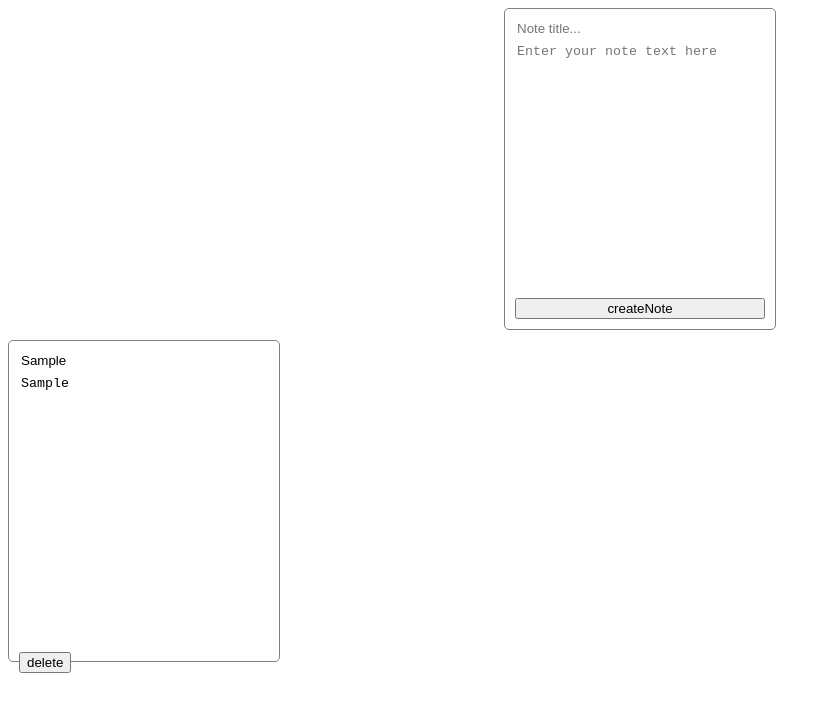
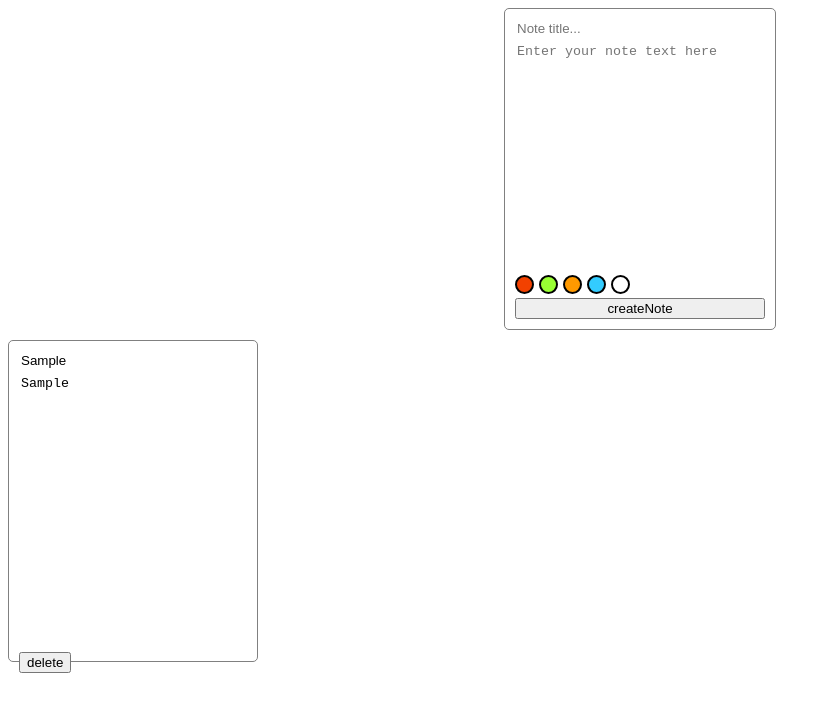
Before and after one commit to DoctorLapen/MyNotes, a React (Create React App) app: page / in a window 1280 px wide. Both pictures are taken after typing "Sample", "Sample" into the empty fields and a click on the button "createNote". Shown: the top 712 px of the page, without its empty margins (0-831 px from the left). Built offline with nearby package versions, Linux system fonts and the light colour scheme.

Commit message:
Add color to notes

```diff
--- /dev/null
+++ b/src/Color.css
@@ -0,0 +1,28 @@
+
+.color input {
+    visibility: hidden;
+    width: 0;
+    margin: 0;
+}
+.color label {
+    display: inline-block;
+    width: 15px;
+    height: 15px;
+    border: 2px solid;
+    border-radius: 50%;
+    margin-right: 5px;
+    position: relative;
+    cursor: pointer;
+}
+.color input[type="radio"]:checked+label:after {
+    content: "";
+    position: absolute;
+    transform: rotate(45deg);
+    left: 10px;
+    top: 6px;
+    opacity: .5;
+    width: 5px;
+    height: 10px;
+    border-right: 1px solid;
+    border-bottom: 1px solid;
+  }
--- /dev/null
+++ b/src/Color.js
@@ -0,0 +1,12 @@
+import React from 'react'
+import "./Color.css"
+const Color = ({color,selectColor}) => {
+  return (
+    <div >
+    <label htmlFor={color.id} style={{backgroundColor: color.value}}></label>
+    <input type="radio" name="color" value={color.value} id={color.id} onChange={(e=>selectColor(e))}/>
+    </div>
+  )
+}
+
+export default Color
--- /dev/null
+++ b/src/ColorSelector.css
@@ -0,0 +1,4 @@
+.color{
+   display:flex;
+   flex-direction: row;
+}
--- /dev/null
+++ b/src/ColorSelector.js
@@ -0,0 +1,20 @@
+import React, { useState } from 'react'
+import Color from './Color'
+import { nanoid } from 'nanoid'
+import   './ColorSelector.css'
+
+const ColorSelector = ({selectColor}) => {
+  const [colors] = useState([
+  {id:nanoid(),value:"#F24100"},
+  {id:nanoid(),value:"#99FF33"},
+  {id:nanoid(),value:"#FF9900"},
+  {id:nanoid(),value:"#33CCFF"},
+  {id:nanoid(),value:"#FFFFFF"},]);
+  return (
+    <div className='color'>
+      {colors.map(color => <Color color={color} selectColor={selectColor} />)}
+    </div>
+  )
+}
+
+export default ColorSelector
--- a/src/CreateNote.css
+++ b/src/CreateNote.css
@@ -2,6 +2,7 @@
     margin-left: auto;
     margin-right: auto;
     display: flex;
+    width:250px;
     flex-direction: column;
     margin-bottom: 10px;
 }
--- a/src/CreateNote.js
+++ b/src/CreateNote.js
@@ -2,13 +2,14 @@ import React, { useState } from 'react'
 import { nanoid } from 'nanoid'
 import "./Note.css"
 import "./CreateNote.css"
+import ColorSelector from './ColorSelector'
 const CreateNote = ({addNote}) => {
-    const [data,setData] = useState({title:"",text:""});
+    const [data,setData] = useState({title:"",text:"",color:"#FFFFFF"});
     const save = (event)=>{
         console.log(data);
         data.id = nanoid();
         addNote(data);
-        setData({title:"",text:""});
+        setData({title:"",text:"",color:"#FFFFFF"});
     }
     const updateData = (event)=>
     {
@@ -18,9 +19,10 @@ const CreateNote = ({addNote}) => {
     }
 
     return (
-        <div className="note createNote">
+        <div className="note createNote" style={{backgroundColor: data.color}}>
         <h4><input placeholder="Note title..." name="title" value={data.title} onChange={updateData}></input></h4>
         <textarea placeholder="Enter your note text here" name="text"value={data.text} onChange={updateData}></textarea>
+        <ColorSelector selectColor={updateData}/>
          <button onClick={save}>createNote</button>
         </div>
       )
--- a/src/Note.css
+++ b/src/Note.css
@@ -1,6 +1,5 @@
 .note{
     height: 300px;
-    width:250px;
     border: 1px solid grey;
     border-radius: 5px;
     padding:10px;
@@ -10,12 +9,14 @@
     margin: 0 0 5px 0;
 }
 .note textarea{
+    background-color: inherit;
     border: none;
     resize: none;
     width:100%;
     height: 90%;
 }
 .note input{
+    background-color: inherit;
     border: none;
 }
 .note textarea:focus {
--- a/src/Note.js
+++ b/src/Note.js
@@ -11,7 +11,7 @@ const Note = (props) => {
     }
 
   return (
-    <div className="note">
+    <div className="note" style={{backgroundColor: data.color}}>
     <h4><input placeholder="" name="title" value={data.title} onChange={editValue}></input></h4>
     <textarea placeholder="" name="text" value={data.text} onChange={editValue}></textarea>
     <button onClick={(e)=> deleteNote(data.id)}>delete</button>
--- a/src/NoteSpace.css
+++ b/src/NoteSpace.css
@@ -1,4 +1,5 @@
 .noteSpace{
-    display:flex;
+    display:grid;
+    grid-template-columns: repeat(5,250px);
     gap:10px;
 }
```
